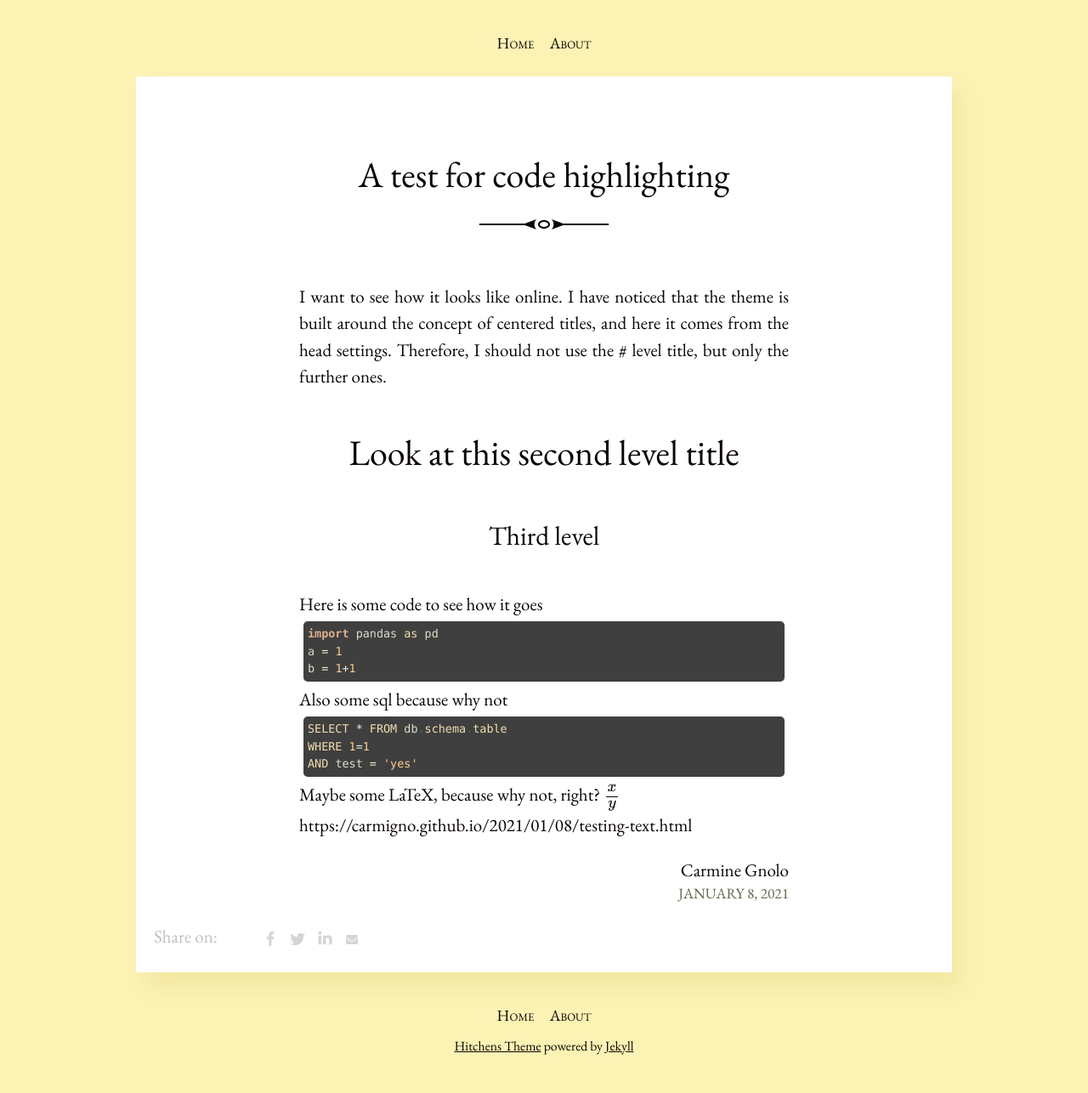
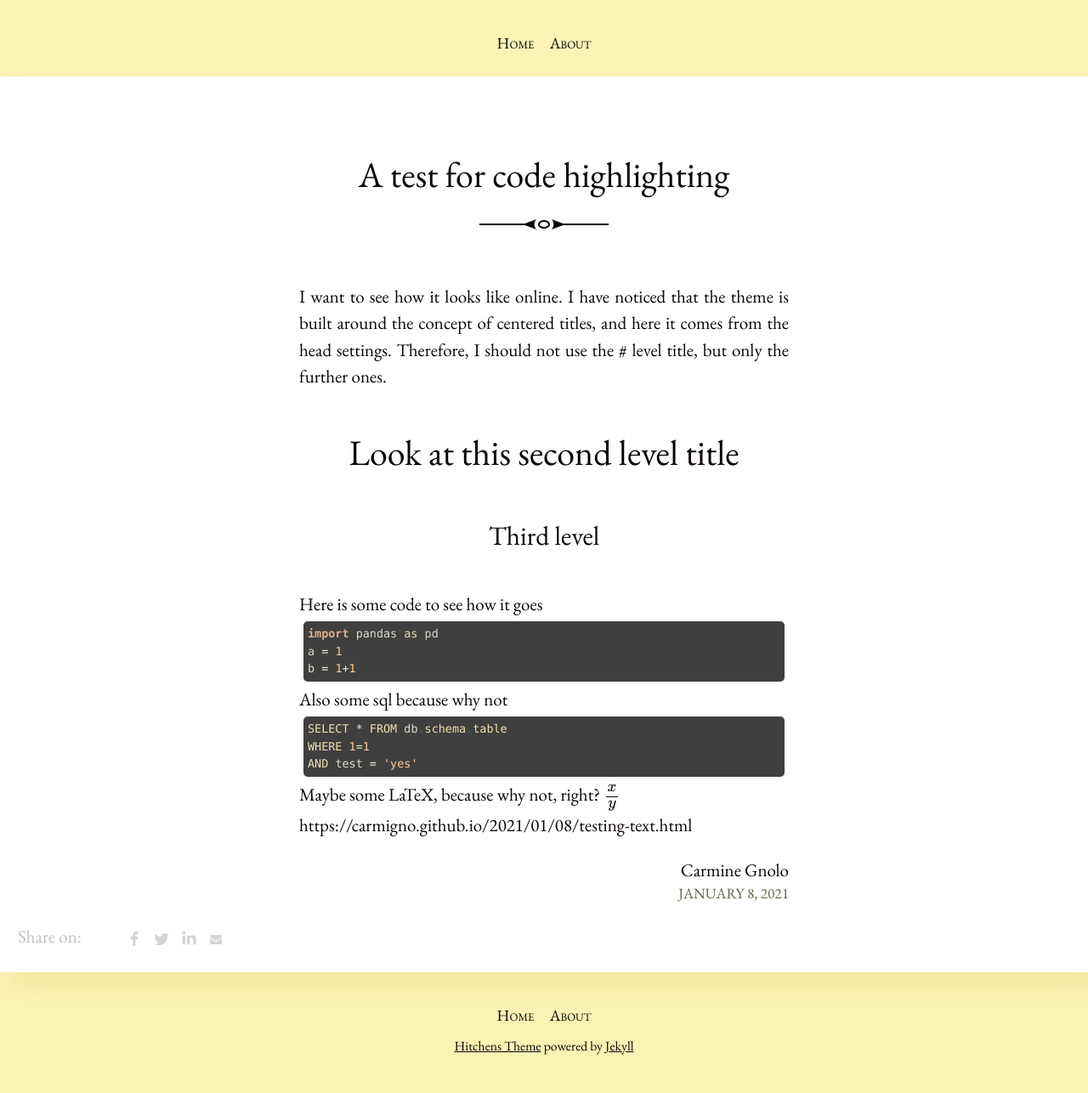
Before and after one commit to carmigno/carmigno.github.io, a Jekyll site: the page built from _posts/2021-01-08-testing-text.md, in a window 1280 px wide. Shown: the whole page at 85% size. Built offline with Jekyll 4.4.1, drawn with Linux system fonts in a browser that asks for light colours; formulas are drawn with MathJax 3.

Commit message:
increased max width

```diff
--- a/_sass/_article.scss
+++ b/_sass/_article.scss
@@ -1,7 +1,7 @@
 .post {
   background: white;
   margin: 1em auto;
-  max-width: 60rem;
+  max-width: 80rem;
   padding: 1em 0;
   box-shadow: 12px 18px 24px rgba(darken($brand-color, 50%), .1);
 }
```
